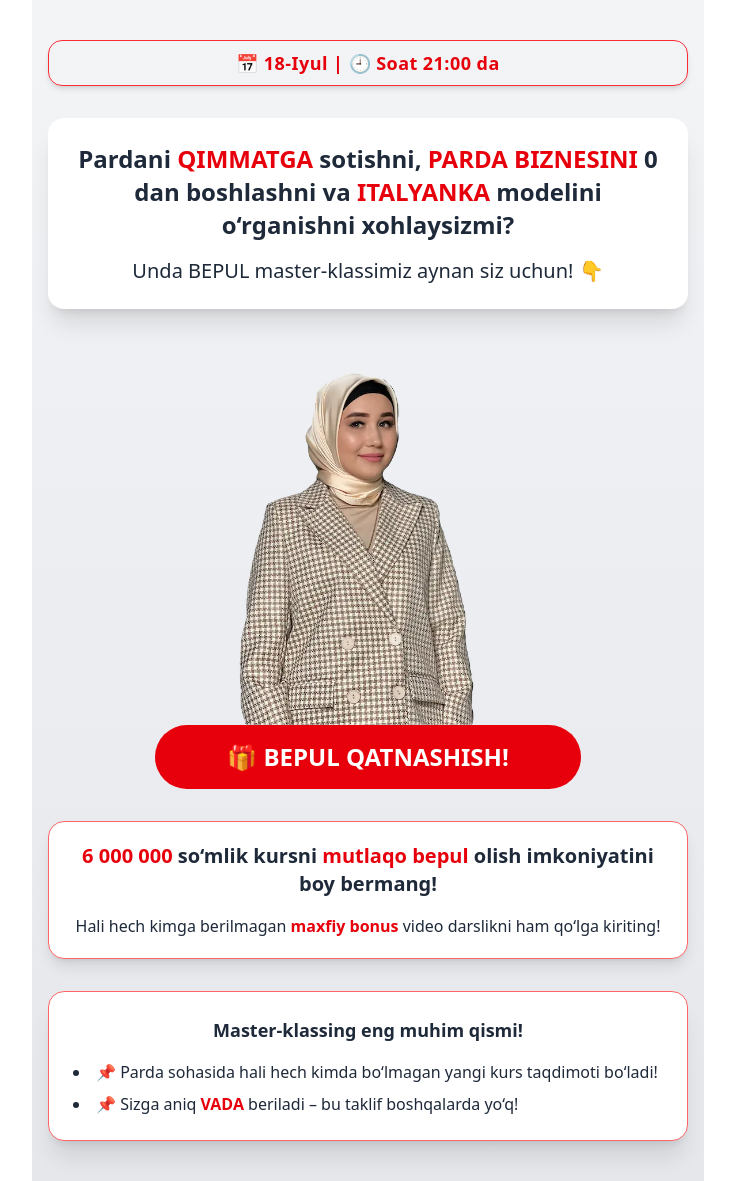
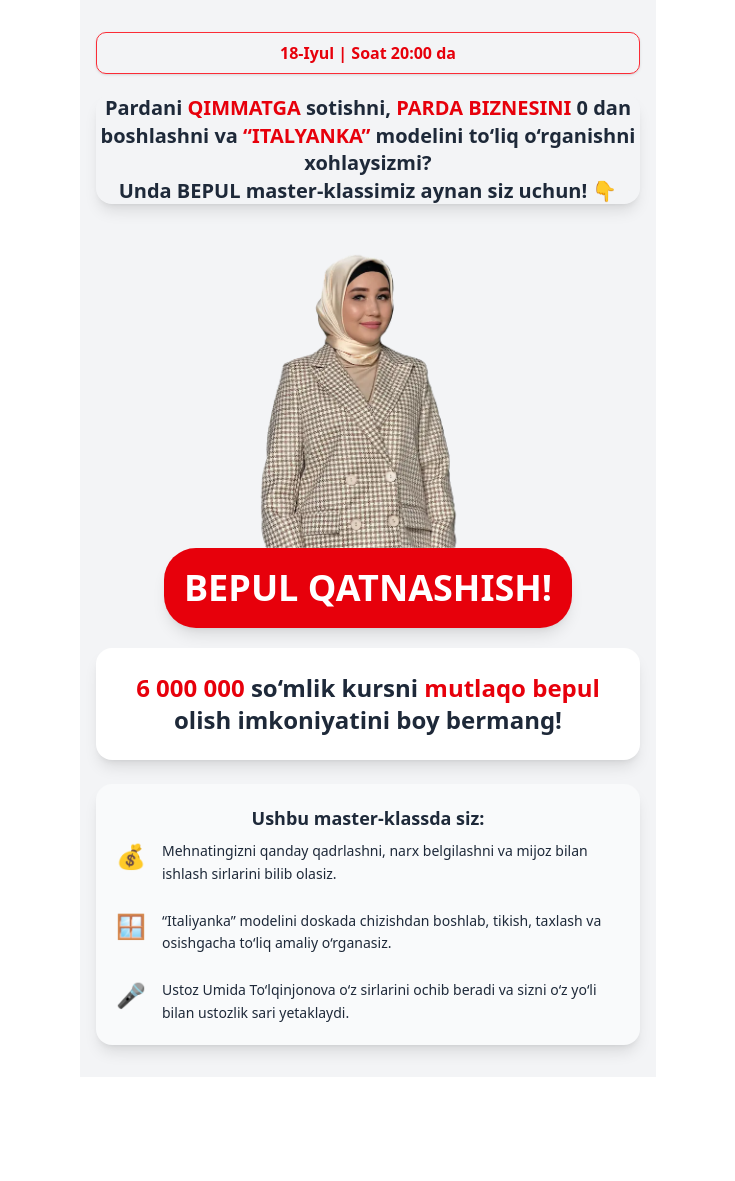
Before and after one commit to Mirzayev2009/18-Iyul-Parda-ortidagi-san-at, a React (Vite) app: page / in a window 1280 px wide. Shown: the whole page, without its empty margins (272-1007 px from the left). After the commit the page ends 1077 px from the top, so only its background shows below. Built offline with nearby package versions, Linux system fonts and the light colour scheme; the HTML template or start-up script is replaced by a standard one.

Commit message:
some changes

```diff
--- a/src/pages/InfoPage.jsx
+++ b/src/pages/InfoPage.jsx
@@ -1,63 +1,84 @@
 import React from 'react';
-import { useNavigate } from 'react-router-dom';
 
 const InfoPage = () => {
-  const navigate = useNavigate();
+  const telegramLink = "https://t.me/+FO5aEdiO5OQxYjBi";
 
   const handleClick = () => {
-    navigate("/loginpage");
+    window.location.href = telegramLink;
   };
 
   return (
-    <div className="bg-gradient-to-b from-gray-100 to-gray-200 min-h-screen px-4 py-10 font-sans text-gray-800 max-w-2xl mx-auto space-y-8">
-
-      {/* Date & Time */}
-      <div className="border border-red-500 rounded-xl text-red-600 font-bold text-center text-lg py-2 shadow-md tracking-wide">
-        📅 18-Iyul | 🕘 Soat 21:00 da
+    <div className="bg-gray-100 min-h-screen px-4 py-8 font-sans text-gray-800 max-w-xl mx-auto">
+      {/* Sana va vaqt */}
+      <div className="border border-red-500 rounded-lg text-red-600 font-semibold text-center text-base py-2 mb-5 shadow-sm">
+        18-Iyul | Soat 20:00 da
       </div>
 
-      {/* Main Headline */}
-      <div className="bg-white rounded-2xl shadow-xl p-6 text-center space-y-4">
-        <h1 className="text-2xl font-bold leading-snug">
-          Pardani <span className="text-red-600">QIMMATGA</span> sotishni, <span className="text-red-600">PARDA BIZNESINI</span> 0 dan boshlashni va <span className="text-red-600">ITALYANKA</span> modelini o‘rganishni xohlaysizmi?
+
+
+      {/* Asosiy sarlavha */}
+      <h1 className="text-xl font-semibold leading-snug text-center mb-6 shadow-lg rounded-2xl">
+        Pardani <span className='font-bold text-red-600'>QIMMATGA</span> sotishni,<span className='font-bold text-red-600'> PARDA BIZNESINI</span> 0 dan boshlashni va <span className='font-bold text-red-600'>“ITALYANKA”</span> modelini to‘liq o‘rganishni xohlaysizmi?
+
+      <h1>Unda BEPUL master-klassimiz aynan siz uchun! 👇</h1>
       </h1>
-        <h2 className="text-xl font-medium">Unda BEPUL master-klassimiz aynan siz uchun! 👇</h2>
-      </div>
 
-{/* Unified Image + Button Block */}
-<div className="rounded-2xl overflow-hidden flex flex-wrap justify-center w-fit mx-auto">
+      {/* Kurs narxi qismi */}
+
+
+      {/* Rasm */}
+      <div className="flex w-full justify-center  ">
         <img
           src="/IMG_5339 (1) (2).webp"
           alt="Umida To‘lqinjonova"
-    className="w-72 h-auto block" // `block` removes inline whitespace
+          className="w-60 h-auto rounded-xl "
+
         />
+      </div>
+          <div className='w-full flex justify-center items-center'>
               <button
         onClick={handleClick}
-    className="bg-red-600 w-2/3 block hover:bg-red-700 text-white text-2xl rounded-full font-extrabold py-4 px-10 transition-all"
+        className=" bg-red-600 pt-5 pb-5 hover:bg-red-700 transition text-white font-bold py-3 rounded-4xl shadow-lg w-3/4 "
       >
-    🎁 BEPUL QATNASHISH!
+        <h1 className='font-bold text-4xl'>
+          BEPUL QATNASHISH!
+        </h1>
       </button>
           </div>
 
+      <div className="w-full  p-6 rounded-2xl shadow-lg border-red-600 bg-white flex justify-center items-center mt-5 mb-6">
+        <h2 className="text-2xl font-semibold text-center ">
+          <span className='text-red-600 font-bold'>6 000 000</span> so‘mlik kursni <span className="text-red-600 font-bold">mutlaqo bepul</span> olish imkoniyatini boy bermang!
+        </h2>
+      </div>
+      {/* Masterklass haqida */}
+      <div className="bg-gray-50 rounded-2xl p-5 shadow-lg space-y-6 ">
+        <h2 className="text-lg font-semibold text-center mb-2">Ushbu master-klassda siz:</h2>
 
-      {/* Offer Section */}
-      <div className="bg-white rounded-2xl shadow-lg border border-red-400 p-5 text-center space-y-4">
-        <h2 className="text-xl font-semibold">
-          <span className="text-red-600 font-bold">6 000 000</span> so‘mlik kursni <span className="text-red-600 font-bold">mutlaqo bepul</span> olish imkoniyatini boy bermang!
-        </h2>
-        <p className="text-base">
-          Hali hech kimga berilmagan <span className="text-red-600 font-bold">maxfiy bonus</span> video darslikni ham qo‘lga kiriting!
+        <div className="flex items-start gap-4">
+          <div className="text-red-500 text-2xl">💰</div>
+          <p className="text-sm leading-relaxed">
+            Mehnatingizni qanday qadrlashni, narx belgilashni va mijoz bilan ishlash sirlarini bilib olasiz.
           </p>
         </div>
 
-      {/* Masterclass Info */}
-      <div className="bg-white rounded-2xl p-6 shadow-xl border border-red-400 space-y-4">
-        <h2 className="text-lg font-bold text-center text-gray-800">Master-klassing eng muhim qismi!</h2>
-        <ul className="list-disc list-inside space-y-2 text-base">
-          <li>📌 Parda sohasida hali hech kimda bo‘lmagan yangi kurs taqdimoti bo‘ladi!</li>
-          <li>📌 Sizga aniq <span className="font-bold text-red-600">VADA</span> beriladi – bu taklif boshqalarda yo‘q!</li>
-        </ul>
+        <div className="flex items-start gap-4">
+          <div className="text-red-500 text-2xl">🪟</div>
+          <p className="text-sm leading-relaxed">
+            “Italiyanka” modelini doskada chizishdan boshlab, tikish, taxlash va osishgacha to‘liq amaliy o‘rganasiz.
+          </p>
         </div>
+
+        <div className="flex items-start gap-4">
+          <div className="text-red-500 text-2xl">🎤</div>
+          <p className="text-sm leading-relaxed">
+            Ustoz Umida To‘lqinjonova o‘z sirlarini ochib beradi va sizni o‘z yo‘li bilan ustozlik sari yetaklaydi.
+          </p>
+        </div>
+      </div>
+
+      {/* Tugma */}
+
     </div>
   );
 };
```
Lines whose indentation alone changed are shown as unchanged.
